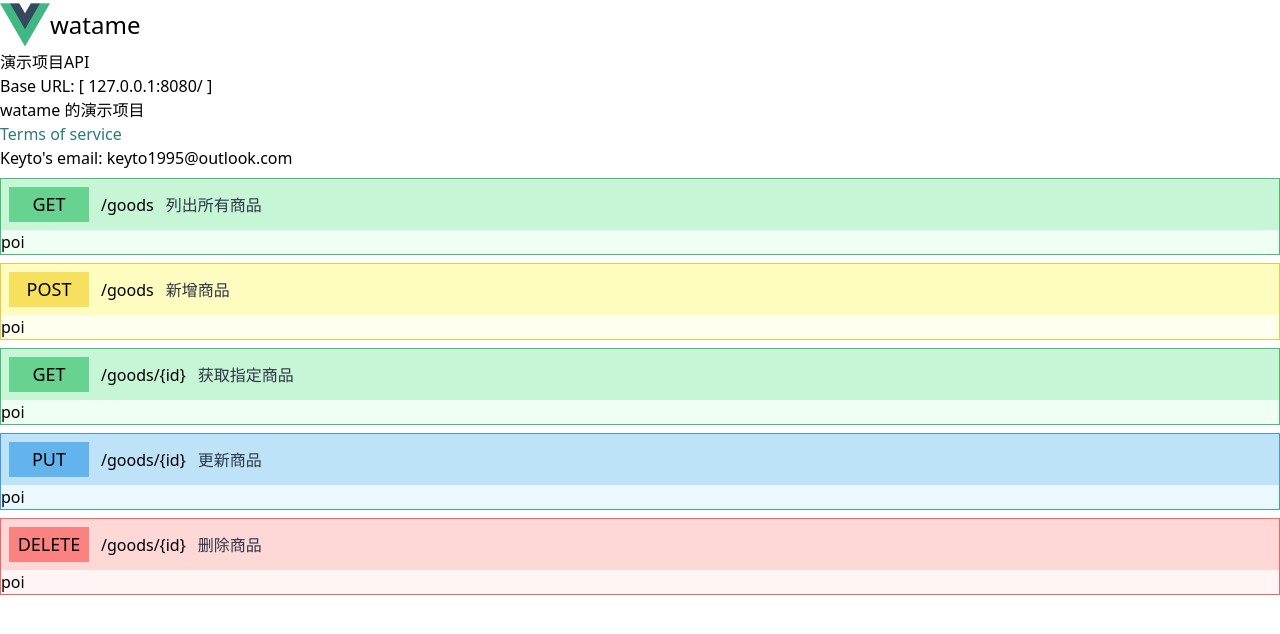
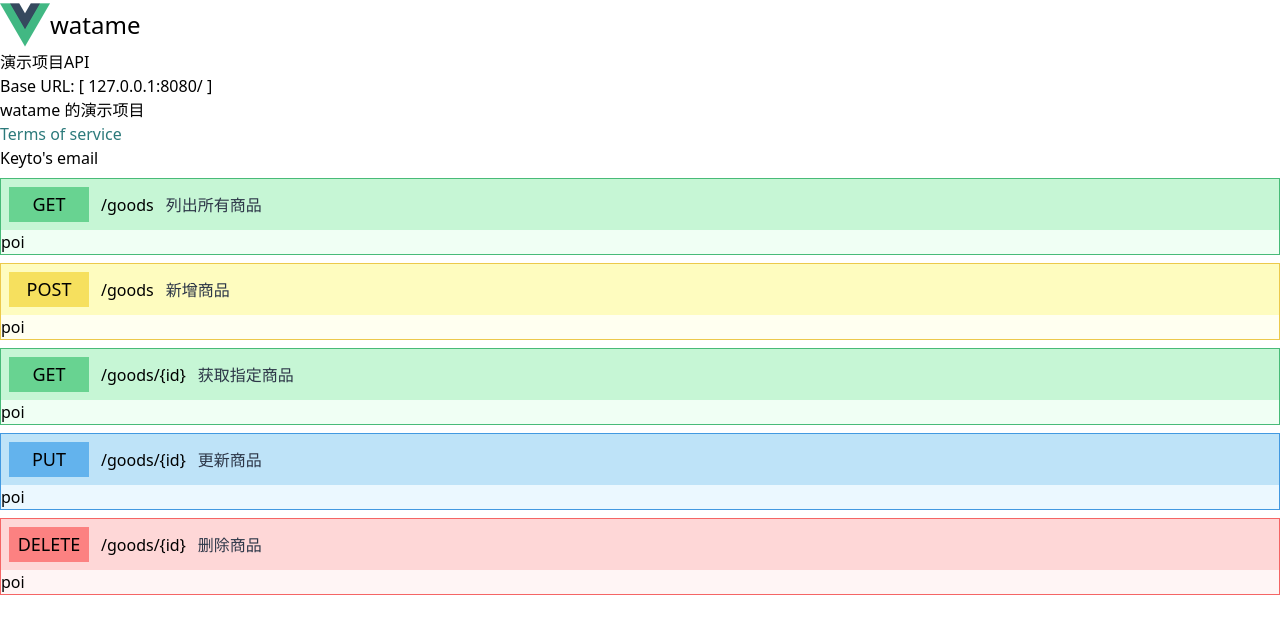
Before and after one commit to Keyto1995/watame-vue3, a Vue app: page / in a window 1280 px wide. Shown: the top 634 px of the page. Built offline with nearby package versions, Linux system fonts and the light colour scheme.

Commit message:
修改Email链接显示效果;

```diff
--- a/src/components/ApiInfo.vue
+++ b/src/components/ApiInfo.vue
@@ -9,8 +9,8 @@
       </a>
     </div>
     <div>
-      <a class="" :href="'mailto:' + info.contact.email">
-        {{ info.contact.name }}'s email: {{ info.contact.email }}
+      <a class="hover:text-teal-700" :href="'mailto:' + info.contact.email">
+        {{ info.contact.name }}'s email
       </a>
     </div>
   </div>
```
